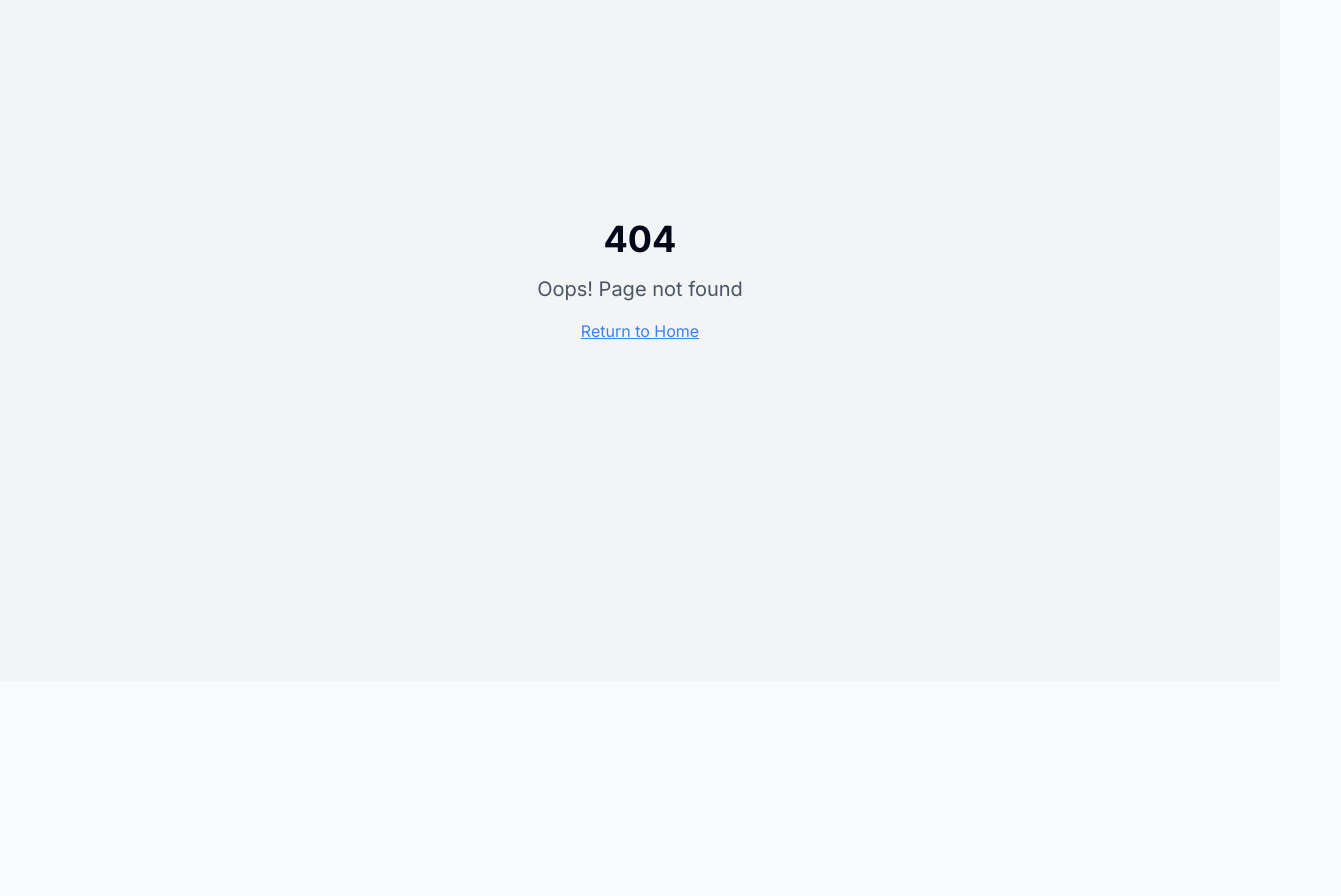
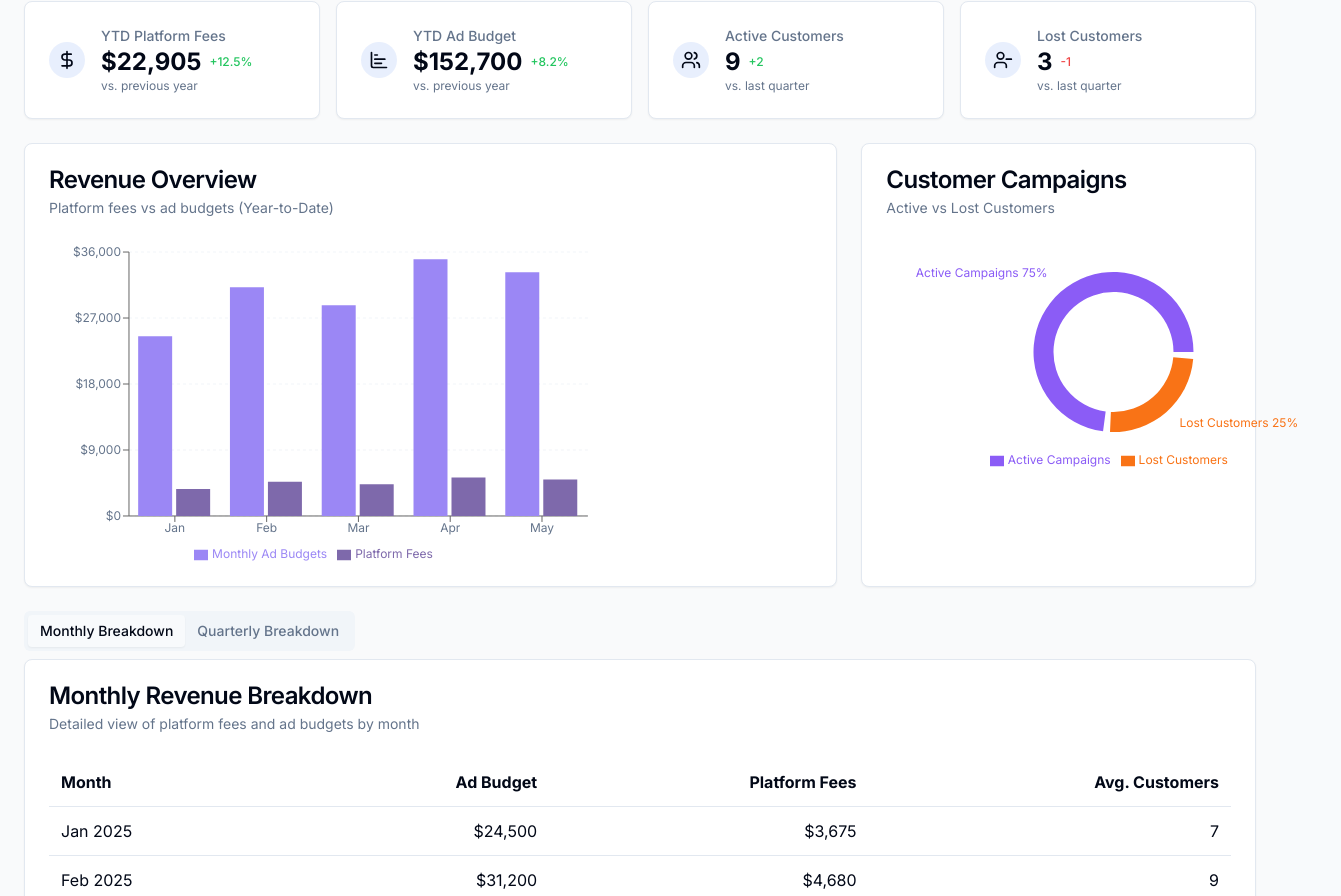
Before and after one commit to landscapehorizon/googly-ads-launchpad, a React (Vite) app: page /admin in a window 1280 px wide. Before the commit this address had no page. Shown: the part 119-1015 px from the top of the page, 1341 px wide, since content can reach past the window. Before the commit the page ends 800 px from the top, so only its background shows below. Built offline with nearby package versions, Linux system fonts and the light colour scheme.

Commit message:
feat: Add admin dashboard
Adds an admin dashboard to display YTD platform fees vs. customer ad budgets and active vs. lost customers.

```diff
--- a/src/App.tsx
+++ b/src/App.tsx
@@ -1,3 +1,4 @@
+
 import { Toaster } from "@/components/ui/toaster";
 import { Toaster as Sonner } from "@/components/ui/sonner";
 import { TooltipProvider } from "@/components/ui/tooltip";
@@ -11,9 +12,10 @@ import KeywordTargeting from "./pages/KeywordTargeting";
 import BudgetSetup from "./pages/BudgetSetup";
 import Checkout from "./pages/Checkout";
 import Dashboard from "./pages/Dashboard";
+import AdminDashboard from "./pages/AdminDashboard";
 import Login from "./pages/Login";
 import NotFound from "./pages/NotFound";
-import HowItWorks from "./pages/HowItWorks";  // Add this import
+import HowItWorks from "./pages/HowItWorks";
 
 const queryClient = new QueryClient();
 
@@ -32,6 +34,7 @@ const App = () => (
           <Route path="/create/budget" element={<BudgetSetup />} />
           <Route path="/create/checkout" element={<Checkout />} />
           <Route path="/dashboard" element={<Dashboard />} />
+          <Route path="/admin" element={<AdminDashboard />} />
           <Route path="/login" element={<Login />} />
           <Route path="*" element={<NotFound />} />
           <Route path="/how-it-works" element={<HowItWorks />} />
--- /dev/null
+++ b/src/components/admin/AdminStats.tsx
@@ -0,0 +1,68 @@
+
+import React from 'react';
+import { Card, CardContent } from "@/components/ui/card";
+import { DollarSign, Users, UserMinus, ChartBarIcon } from 'lucide-react';
+
+const AdminStats = () => {
+  // This would typically fetch real data from an API
+  const stats = [
+    {
+      title: "YTD Platform Fees",
+      value: "$22,905",
+      change: "+12.5%",
+      trend: "increase",
+      icon: <DollarSign className="h-5 w-5" />,
+      description: "vs. previous year"
+    },
+    {
+      title: "YTD Ad Budget",
+      value: "$152,700",
+      change: "+8.2%",
+      trend: "increase",
+      icon: <ChartBarIcon className="h-5 w-5" />,
+      description: "vs. previous year"
+    },
+    {
+      title: "Active Customers",
+      value: "9",
+      change: "+2",
+      trend: "increase",
+      icon: <Users className="h-5 w-5" />,
+      description: "vs. last quarter"
+    },
+    {
+      title: "Lost Customers",
+      value: "3",
+      change: "-1",
+      trend: "decrease",
+      icon: <UserMinus className="h-5 w-5" />,
+      description: "vs. last quarter"
+    }
+  ];
+
+  return (
+    <div className="grid grid-cols-1 sm:grid-cols-2 lg:grid-cols-4 gap-4">
+      {stats.map((stat, index) => (
+        <Card key={index}>
+          <CardContent className="flex items-center p-6">
+            <div className="bg-primary/10 p-2 rounded-full mr-4">
+              {stat.icon}
+            </div>
+            <div>
+              <p className="text-sm font-medium text-muted-foreground">{stat.title}</p>
+              <div className="flex items-center gap-2">
+                <h3 className="text-2xl font-bold">{stat.value}</h3>
+                <span className={`text-xs font-medium ${stat.trend === "increase" ? "text-green-500" : "text-red-500"}`}>
+                  {stat.change}
+                </span>
+              </div>
+              <p className="text-xs text-muted-foreground">{stat.description}</p>
+            </div>
+          </CardContent>
+        </Card>
+      ))}
+    </div>
+  );
+};
+
+export default AdminStats;
--- /dev/null
+++ b/src/components/admin/CustomerCampaignStatus.tsx
@@ -0,0 +1,49 @@
+
+import React from 'react';
+import { Cell, Legend, Pie, PieChart } from 'recharts';
+import { ChartContainer } from '@/components/ui/chart';
+
+const CustomerCampaignStatus = () => {
+  // This would typically fetch real data from an API
+  const data = [
+    { name: 'Active Campaigns', value: 9, color: '#8B5CF6' },
+    { name: 'Lost Customers', value: 3, color: '#F97316' }
+  ];
+
+  // Chart configuration
+  const chartConfig = {
+    active: {
+      label: "Active Campaigns",
+      color: "#8B5CF6"
+    },
+    lost: {
+      label: "Lost Customers",
+      color: "#F97316"
+    }
+  };
+
+  return (
+    <ChartContainer config={chartConfig} className="h-64">
+      <PieChart margin={{ top: 10, right: 10, bottom: 10, left: 10 }}>
+        <Pie
+          data={data}
+          cx="50%"
+          cy="50%"
+          innerRadius={60}
+          outerRadius={80}
+          paddingAngle={5}
+          dataKey="value"
+          label={({ name, percent }) => `${name} ${(percent * 100).toFixed(0)}%`}
+          labelLine={false}
+        >
+          {data.map((entry, index) => (
+            <Cell key={`cell-${index}`} fill={entry.color} />
+          ))}
+        </Pie>
+        <Legend verticalAlign="bottom" height={36} />
+      </PieChart>
+    </ChartContainer>
+  );
+};
+
+export default CustomerCampaignStatus;
--- /dev/null
+++ b/src/components/admin/RevenueChart.tsx
@@ -0,0 +1,75 @@
+
+import React from 'react';
+import {
+  ChartContainer,
+  ChartTooltip,
+  ChartTooltipContent
+} from '@/components/ui/chart';
+import {
+  Bar,
+  BarChart,
+  CartesianGrid,
+  Legend,
+  ResponsiveContainer,
+  Tooltip,
+  XAxis,
+  YAxis
+} from 'recharts';
+
+const RevenueChart = () => {
+  // This would typically fetch real data from an API
+  const chartData = [
+    { month: 'Jan', adBudget: 24500, platformFees: 3675 },
+    { month: 'Feb', adBudget: 31200, platformFees: 4680 },
+    { month: 'Mar', adBudget: 28750, platformFees: 4312.5 },
+    { month: 'Apr', adBudget: 35000, platformFees: 5250 },
+    { month: 'May', adBudget: 33250, platformFees: 4987.5 },
+  ];
+
+  // Chart configuration
+  const chartConfig = {
+    adBudget: {
+      label: "Monthly Ad Budgets",
+      color: "#9b87f5"
+    },
+    platformFees: {
+      label: "Platform Fees",
+      color: "#7E69AB"
+    }
+  };
+
+  return (
+    <ChartContainer config={chartConfig} className="h-80">
+      <BarChart data={chartData} margin={{ top: 10, right: 30, left: 0, bottom: 0 }}>
+        <CartesianGrid strokeDasharray="3 3" vertical={false} />
+        <XAxis dataKey="month" />
+        <YAxis
+          tickFormatter={(value) => `$${value.toLocaleString()}`}
+          width={80}
+        />
+        <ChartTooltip
+          content={({ active, payload }) => {
+            if (active && payload && payload.length) {
+              return (
+                <ChartTooltipContent>
+                  {payload.map((p) => (
+                    <div key={p.name}>
+                      <span>{p.name === "adBudget" ? "Ad Budget" : "Platform Fees"}</span>
+                      <span>${Number(p.value).toLocaleString()}</span>
+                    </div>
+                  ))}
+                </ChartTooltipContent>
+              );
+            }
+            return null;
+          }}
+        />
+        <Legend />
+        <Bar dataKey="adBudget" fill="var(--color-adBudget)" name="Monthly Ad Budgets" />
+        <Bar dataKey="platformFees" fill="var(--color-platformFees)" name="Platform Fees" />
+      </BarChart>
+    </ChartContainer>
+  );
+};
+
+export default RevenueChart;
--- /dev/null
+++ b/src/pages/AdminDashboard.tsx
@@ -0,0 +1,118 @@
+
+import React from 'react';
+import AdminStats from '@/components/admin/AdminStats';
+import RevenueChart from '@/components/admin/RevenueChart';
+import CustomerCampaignStatus from '@/components/admin/CustomerCampaignStatus';
+import { Tabs, TabsContent, TabsList, TabsTrigger } from "@/components/ui/tabs";
+import { Card, CardContent, CardDescription, CardHeader, CardTitle } from "@/components/ui/card";
+
+const AdminDashboard = () => {
+  return (
+    <div className="min-h-screen bg-gray-50 p-6">
+      <div className="mb-8">
+        <h1 className="text-3xl font-bold">Admin Dashboard</h1>
+        <p className="text-gray-500 mt-1">Track platform revenues and customer campaigns</p>
+      </div>
+
+      <AdminStats />
+
+      <div className="grid grid-cols-1 md:grid-cols-3 gap-6 mt-6">
+        <Card className="col-span-full md:col-span-2">
+          <CardHeader>
+            <CardTitle>Revenue Overview</CardTitle>
+            <CardDescription>Platform fees vs ad budgets (Year-to-Date)</CardDescription>
+          </CardHeader>
+          <CardContent>
+            <RevenueChart />
+          </CardContent>
+        </Card>
+
+        <Card className="col-span-full md:col-span-1">
+          <CardHeader>
+            <CardTitle>Customer Campaigns</CardTitle>
+            <CardDescription>Active vs Lost Customers</CardDescription>
+          </CardHeader>
+          <CardContent>
+            <CustomerCampaignStatus />
+          </CardContent>
+        </Card>
+      </div>
+
+      <Tabs defaultValue="monthly" className="mt-6">
+        <TabsList>
+          <TabsTrigger value="monthly">Monthly Breakdown</TabsTrigger>
+          <TabsTrigger value="quarterly">Quarterly Breakdown</TabsTrigger>
+        </TabsList>
+        <TabsContent value="monthly">
+          <Card>
+            <CardHeader>
+              <CardTitle>Monthly Revenue Breakdown</CardTitle>
+              <CardDescription>Detailed view of platform fees and ad budgets by month</CardDescription>
+            </CardHeader>
+            <CardContent>
+              <RevenueDetailsTable view="monthly" />
+            </CardContent>
+          </Card>
+        </TabsContent>
+        <TabsContent value="quarterly">
+          <Card>
+            <CardHeader>
+              <CardTitle>Quarterly Revenue Breakdown</CardTitle>
+              <CardDescription>Aggregated view by quarter for tax reporting</CardDescription>
+            </CardHeader>
+            <CardContent>
+              <RevenueDetailsTable view="quarterly" />
+            </CardContent>
+          </Card>
+        </TabsContent>
+      </Tabs>
+    </div>
+  );
+};
+
+export default AdminDashboard;
+
+const RevenueDetailsTable = ({ view }: { view: "monthly" | "quarterly" }) => {
+  // This would normally fetch real data from an API
+  const data = React.useMemo(() => {
+    if (view === "monthly") {
+      return [
+        { period: "Jan 2025", adBudget: 24500, platformFees: 3675, customers: 7 },
+        { period: "Feb 2025", adBudget: 31200, platformFees: 4680, customers: 9 },
+        { period: "Mar 2025", adBudget: 28750, platformFees: 4312.5, customers: 8 },
+        { period: "Apr 2025", adBudget: 35000, platformFees: 5250, customers: 10 },
+        { period: "May 2025", adBudget: 33250, platformFees: 4987.5, customers: 9 },
+      ];
+    } else {
+      return [
+        { period: "Q1 2025", adBudget: 84450, platformFees: 12667.5, customers: 8 },
+        { period: "Q2 2025", adBudget: 68250, platformFees: 10237.5, customers: 9.5 },
+      ];
+    }
+  }, [view]);
+
+  return (
+    <div className="overflow-x-auto">
+      <table className="w-full">
+        <thead>
+          <tr className="border-b">
+            <th className="text-left p-3">{view === "monthly" ? "Month" : "Quarter"}</th>
+            <th className="text-right p-3">Ad Budget</th>
+            <th className="text-right p-3">Platform Fees</th>
+            <th className="text-right p-3">Avg. Customers</th>
+          </tr>
+        </thead>
+        <tbody>
+          {data.map((row, i) => (
+            <tr key={i} className="border-b hover:bg-gray-50">
+              <td className="p-3">{row.period}</td>
+              <td className="text-right p-3">${row.adBudget.toLocaleString()}</td>
+              <td className="text-right p-3">${row.platformFees.toLocaleString()}</td>
+              <td className="text-right p-3">{row.customers}</td>
+            </tr>
+          ))}
+        </tbody>
+      </table>
+    </div>
+  );
+};
```
